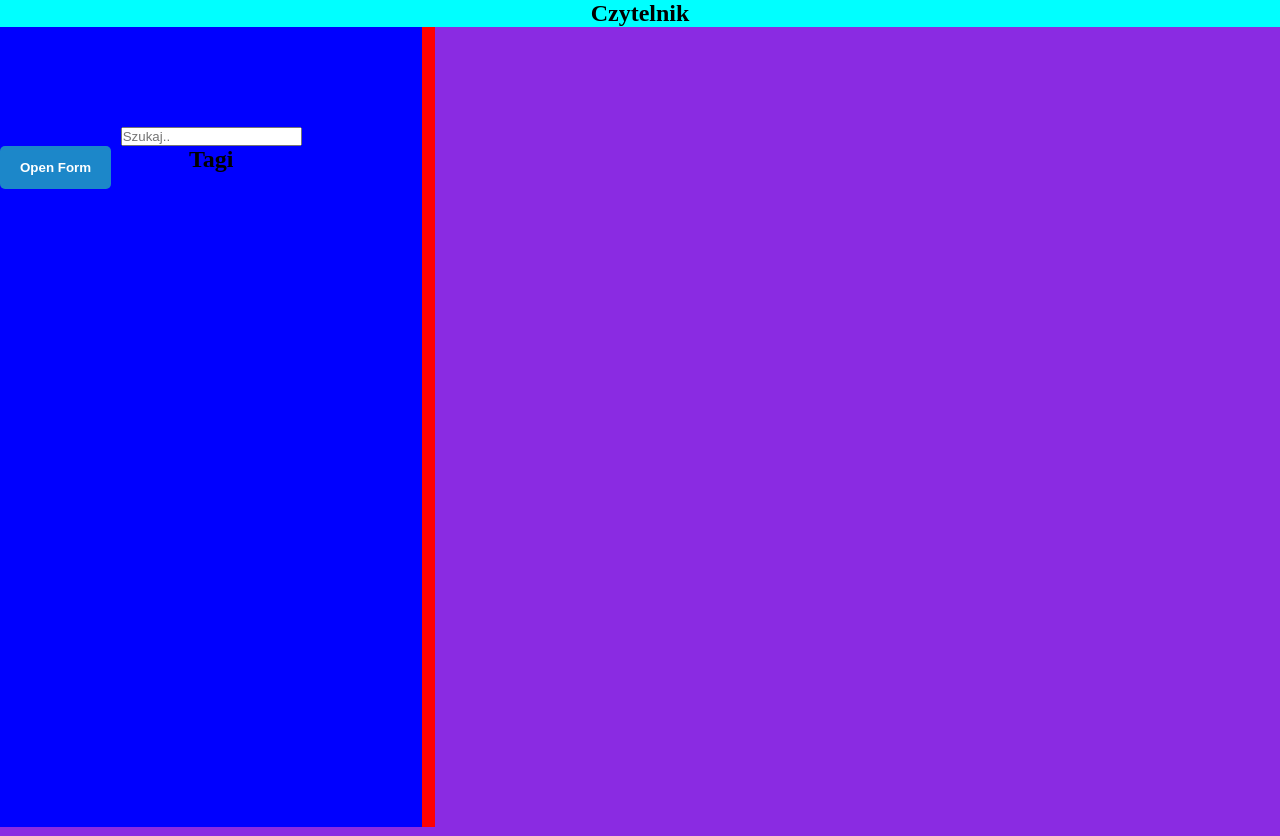
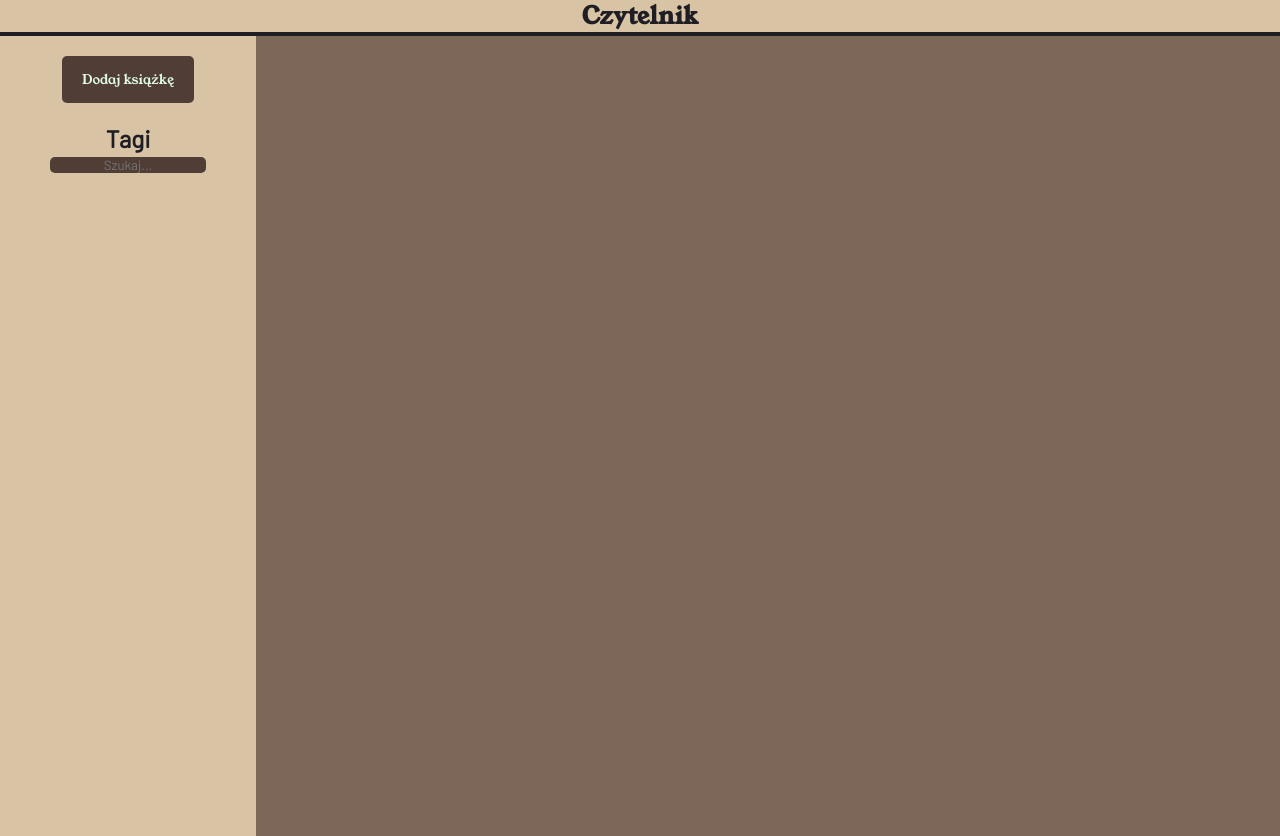
Before and after one commit to ShiroTsuma-github/Projekt_Czytelnik, a Flask app: page / in a window 1280 px wide. Run offline with Flask 3, Linux system fonts and the light colour scheme.

Commit message:
DODANY CSS PROSZE ZADZIALAJ 🙏

```diff
--- a/static/css/base.css
+++ b/static/css/base.css
@@ -1,16 +1,23 @@
+@import url('https://fonts.googleapis.com/css2?family=Barlow&family=Young+Serif&display=swap');
 *{
     margin: 0px;
     padding: 0px;
 }
 body{
-    background-color: red;
+    background-color: #7d6759;
+    color: #1e1e24;
+    line-height: 2em;
+
 }
 nav{
-    background-color: aqua;
+    background-color: #d8c3a5;
+    color: #1e1e24;
     text-align: center;
+    font-family: 'Young Serif', serif;
     position: sticky;
     top: 0;
     z-index: 2;
+    border-bottom: 4px #1e1e24 solid;
     width: 100%;
     height: 5%;
     margin: auto;
@@ -19,24 +26,37 @@ nav>h1{
     vertical-align: middle;
 }
 .search {
+    background-color: #4f3d36;
+    color: #d8c3a5;
+    font-family: 'Barlow', sans-serif;
+    text-align: center;
+    border: none;
     margin: 0 auto;
     display: block;
+    border-radius: 5px;
+}
+
+.search:focus {
+    outline: 1px #eddac0 solid;
+
 }
 .main {
     display: flex;
 }
 .leftbar{
-    background-color: blue;
+    background-color: #d8c3a5;
     /* position: fixed; */
-    width: 33%;
+    width: 20%;
     height: 100vh;
+    font-family: 'Barlow', sans-serif;
     z-index: 1;
     text-align: center;
 }
 .rightbar{
     width: 66%;
     height: 100vh;
-    background-color: blueviolet;
+    background-color: #7d6759;
+    font-family: 'Barlow', sans-serif;
     margin-left: auto;
     margin-right: 0;
 }
@@ -45,23 +65,39 @@ nav>h1{
     flex-wrap: wrap;
 } */
 .search-bar{
-    margin-top: 100px;
+    margin-top: 2px;
 }
 
+.btn {
+    background-color: #1e1e24;
+    color: #e1fae8;
+    border: none;
+    font-family: 'Barlow', sans-serif;
 
+}
+
+.btn cancel{
+    background-color: #1e1e24;
+    color: #e1fae8;
+    border: none;
+    font-family: 'Barlow', sans-serif;
+
+}
 
 .openBtn {
     display: flex;
-    justify-content: left;
+    justify-content: center;
   }
   .openButton {
     border: none;
     border-radius: 5px;
-    background-color: #1c87c9;
-    color: white;
+    background-color: #4f3d36;
+    font-family: 'Young Serif', serif;
+    color: #e1fae8;
     padding: 14px 20px;
     cursor: pointer;
-    position: fixed;
+    margin: 20px;
+    /*position: fixed;*/
   }
   .loginPopup {
     position: relative;
@@ -71,18 +107,20 @@ nav>h1{
   .formPopup {
     display: none;
     position: fixed;
-    left: 45%;
+    left:50%;
     top: 5%;
     transform: translate(-50%, 5%);
     z-index: 9;
   }
   .formContainer {
     /* max-width: 400px; */
-    max-width: 60vw;
-    max-height: 70vh;
+    max-width: 120vw;
+    max-height: 140vh;
     padding: 20px;
     border-radius: 10px;
-    background-color: #fff;
+    background-color: #4f3d36;
+    font-family: 'Young Serif', serif;
+    color: #e1fae8;
     display: flex;
     flex-direction: column;
     align-items: center;
@@ -91,13 +129,16 @@ nav>h1{
   #drop-area {
     width: 200px;
     height: 200px;
-    border: 2px dashed #ccc;
+    border: 2px dashed #e1fae8;
+    font-family: 'Barlow', sans-serif;
     border-radius: 8px;
     /* padding: 20px; */
     text-align: center;
+    line-height: 200px;
     cursor: pointer;
     overflow: hidden;
 }
+
 #form-content {
     display: flex;
     flex-wrap: wrap;
@@ -106,26 +147,43 @@ nav>h1{
     padding: 20px;
     margin-right: 15px;
 }
+
 .form-fields {
-    width: 45%; /* Adjust the width as needed */
-}
-#form-content input[type=number]
-{
-    width: 3.6vw;
+    width: 60%; /* Adjust the width as needed */
 }
 #form-content select
 {
-    width: 3.25vw;
+    background-color: #1e1e24;
+    color: #e1fae8;
+    font-family: 'Barlow', sans-serif;
+    width: 4vw;
     line-height: 2em;
+    text-align: center;
+    border: none;
     height: 2.195em;
-    transform: translateY(1px);
+    text-align: center;
+    /* transform: translateY(1px); */
 }
 #form-content input{
+    background-color: #1e1e24;
+    color: #e1fae8;
+    font-family: 'Barlow', sans-serif;
     margin-top: 15px;
+    text-align: center;
+    border: none;
     line-height: 2em;
     width: 12vw;
 
 }
+#form-content input[type=number]
+{
+    width: 6vw;
+}
+
+#form-content input:focus{
+    outline: 1px #eddac0 solid;
+}
+
 .autgat input[type=text]{
     width: 5.2vw !important;
 }
--- a/templates/base.html
+++ b/templates/base.html
@@ -14,14 +14,11 @@
     </nav>
     <div class="main">
     <div class="leftbar">
-        <div class="search-bar">
-            <input class="search" type="text" placeholder="Szukaj..">
-        </div>
 
 
         <!-- skopiowany popup form -->
         <div class="openBtn">
-            <button class="openButton" onclick="openForm()"><strong>Open Form</strong></button>
+            <button class="openButton" onclick="openForm()">Dodaj książkę</button>
           </div>
           <div class="loginPopup">
             <div class="formPopup" id="popupForm">
@@ -38,8 +35,8 @@
                     <div class="form-fields">
                         <input type="text" required id="tytul" name='tytul' placeholder="Tytuł"><br>
                         <div>
-                            <input type="number" required name="actual_chapters" id="actual_chapters" min="0" max="99999" placeholder="Przeczytane">
-                            <input type="number" required name="total_chapters" id="total_chapters" min="1" max="99999" placeholder="Łącznie">
+                            <input type="number" required name="actual_chapters" id="actual_chapters" min="0" max="99999" placeholder="Przeczytane" inputmode="numeric">
+                            <input type="number" required name="total_chapters" id="total_chapters" min="1" max="99999" placeholder="Łącznie" inputmode="numeric">
                             <select name="ocena" id="ocena" form="dodajKsiazke">
                                 <option value="" disabled selected>Ocena</option>
                                 <option value="1">1</option>
@@ -57,14 +54,20 @@
                     </div>
                 </div>
 
+                <div class="form-fields">
                 <button type="submit" class="btn">Dodaj</button>
                 <button type="reset" class="btn cancel" onclick="closeForm();clearImage()">Anuluj</button>
+                </div>
               </form>
             </div>
           </div>
 
 
-        <h2>Tagi<h2>
+        <h2>Tagi</h2>
+
+         <div class="search-bar">
+            <input class="search" type="text" placeholder="Szukaj...">
+        </div>
     </div>
     <div class="rightbar">
         {%for ksiazka in data%}
```
Also changed, not shown: packages/test.py (line endings or trailing spaces).
